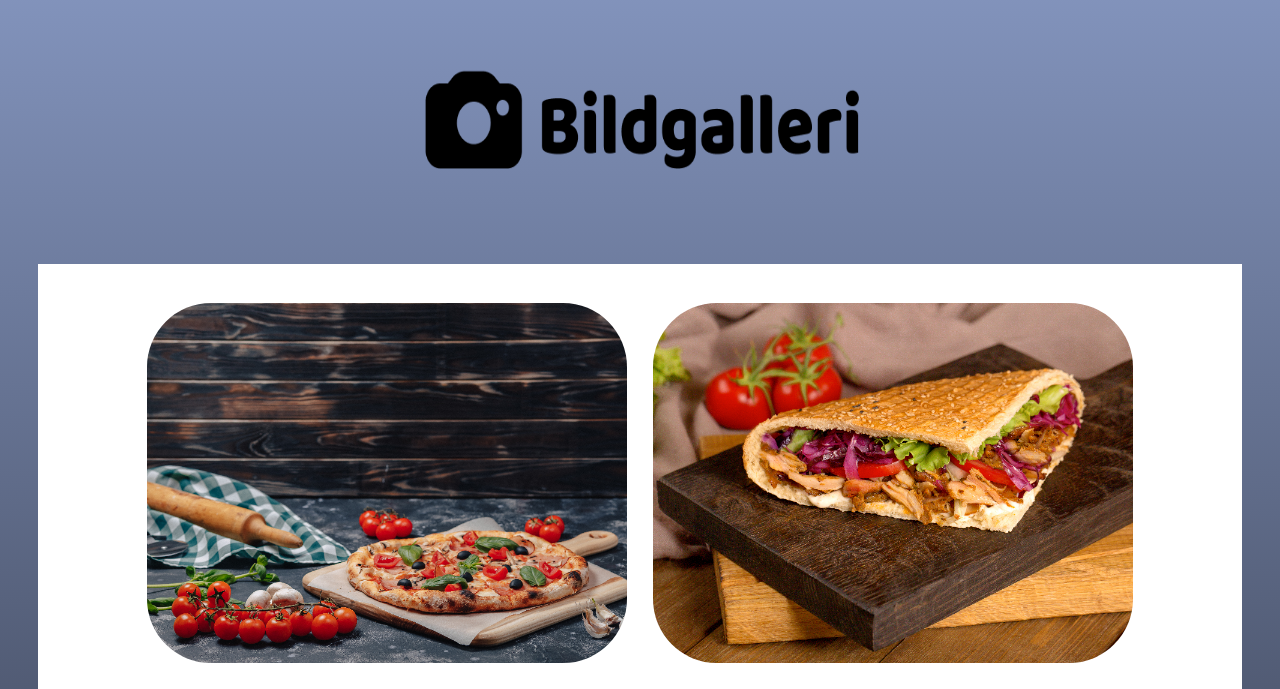
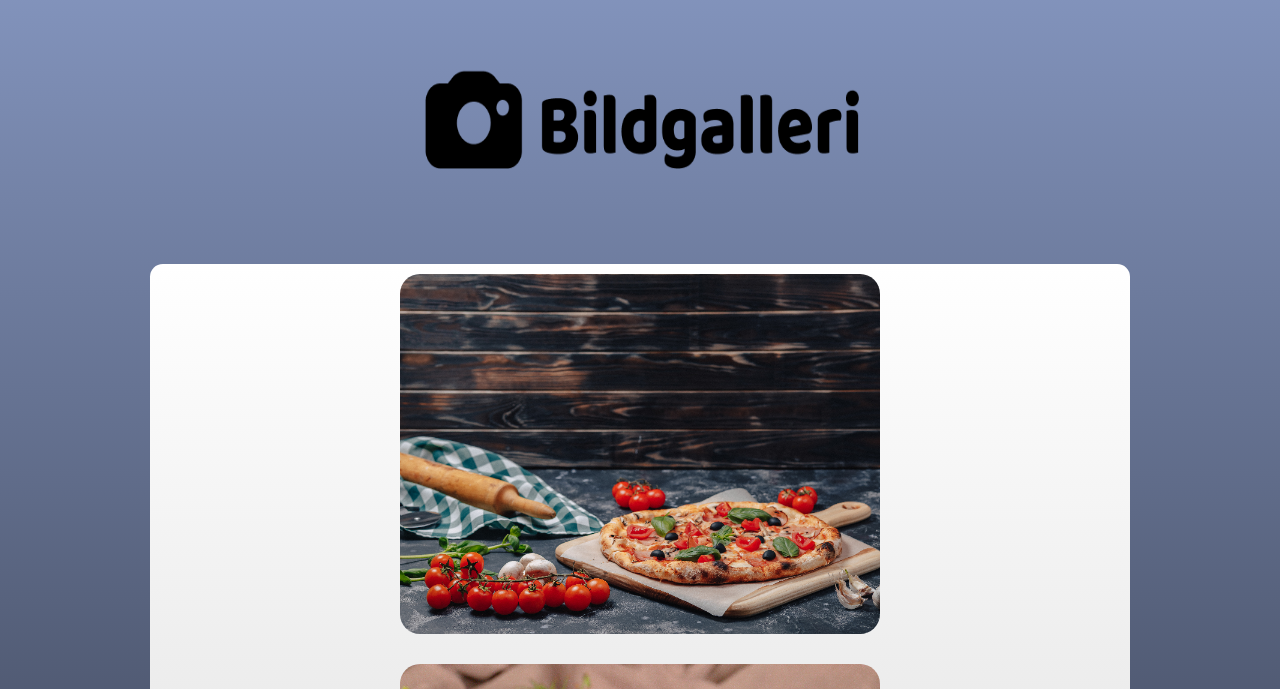
Before and after one commit to Zeebooo/webtek, a plain HTML site: page bildgalleri.html in a window 1280 px wide. Shown: the part 107-796 px from the top of the page. Drawn offline with Linux system fonts and the light colour scheme.

Commit message:
Add files via upload

```diff
--- a/style.css
+++ b/style.css
@@ -242,15 +242,16 @@ footer{
 	display: flex;
 	justify-content: center;
 	flex-wrap: wrap;
-	max-width: 100%;
-	padding: 3vw 3vw 3vw 3vw;
-	margin: 0 3vw 0 3vw;
-	background-color: white;
+	max-width: 75%;
+	padding: 10px 10px 10px 10px;
+	margin: 0 auto;
+	background: linear-gradient(to bottom, #FFFFFF, #999999);
 	gap: 2vw;
+	border-radius: 1vw;
 }
 
 .pictures_container img{
-	width: 480px;
+	max-width: 480px;
 	height: auto;
-	border-radius: 5vw;
+	border-radius: 20px;
 }
```
